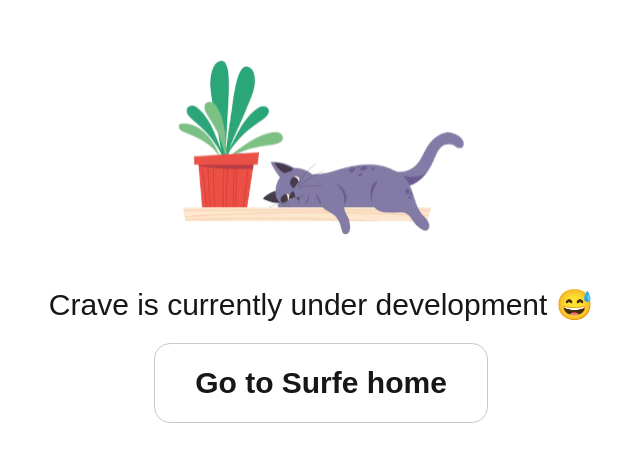
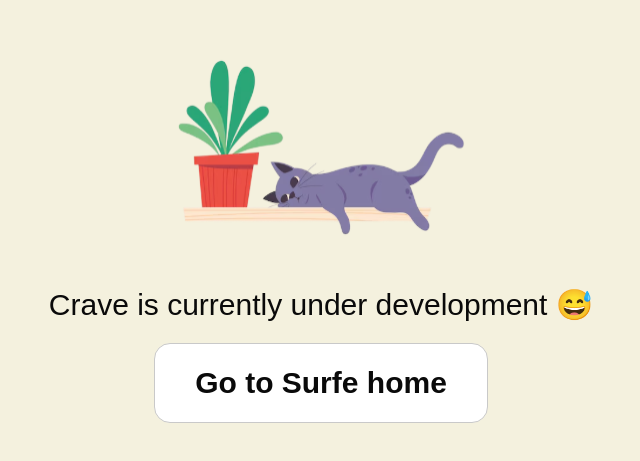
Before and after one commit to onairx/surfesearch, a Next.js app: page /crave in a window 1280 px wide. Shown: the part 175-636 px from the top of the page, without its empty margins (319-959 px from the left). Built offline with nearby package versions, Linux system fonts and the light colour scheme.

Commit message:
minor ui change

```diff
--- a/app/crave/page.tsx
+++ b/app/crave/page.tsx
@@ -5,7 +5,7 @@
 
 export default function Crave() {
     return (
-        <section className="w-[100vw] h-[100vh] p-5 flex flex-col items-center justify-center text-center gap-5">
+        <section className="w-[100vw] h-[100vh] p-5 flex flex-col items-center justify-center text-center gap-5 bg-[#f4f1de] text-[#0a0a0a]">
             <div className="w-full h-[30vh] flex justify-center items-center">
                 <Image src={waitingCat} alt="waiting cat" width={300} height={300} />
             </div>
```
